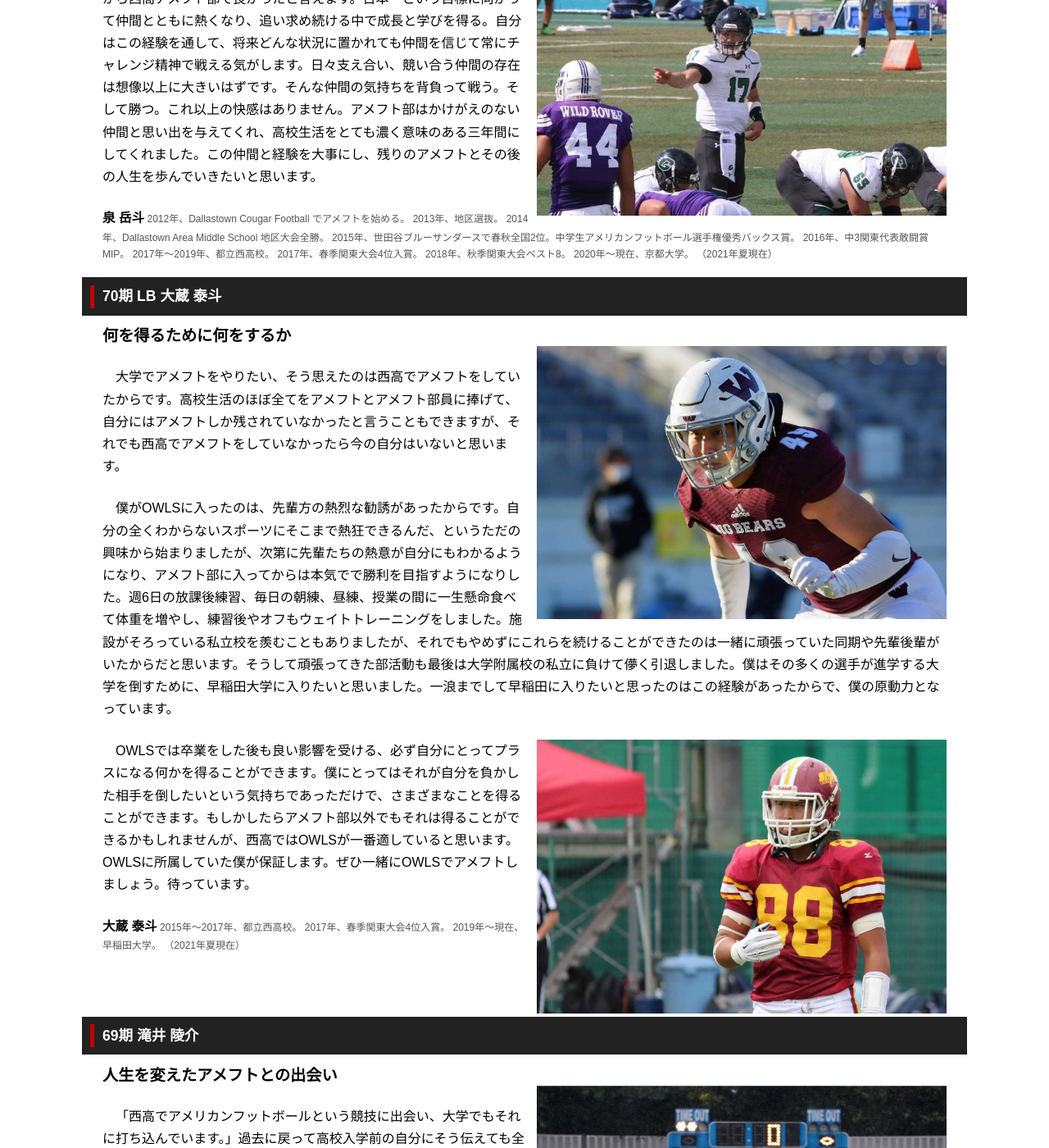
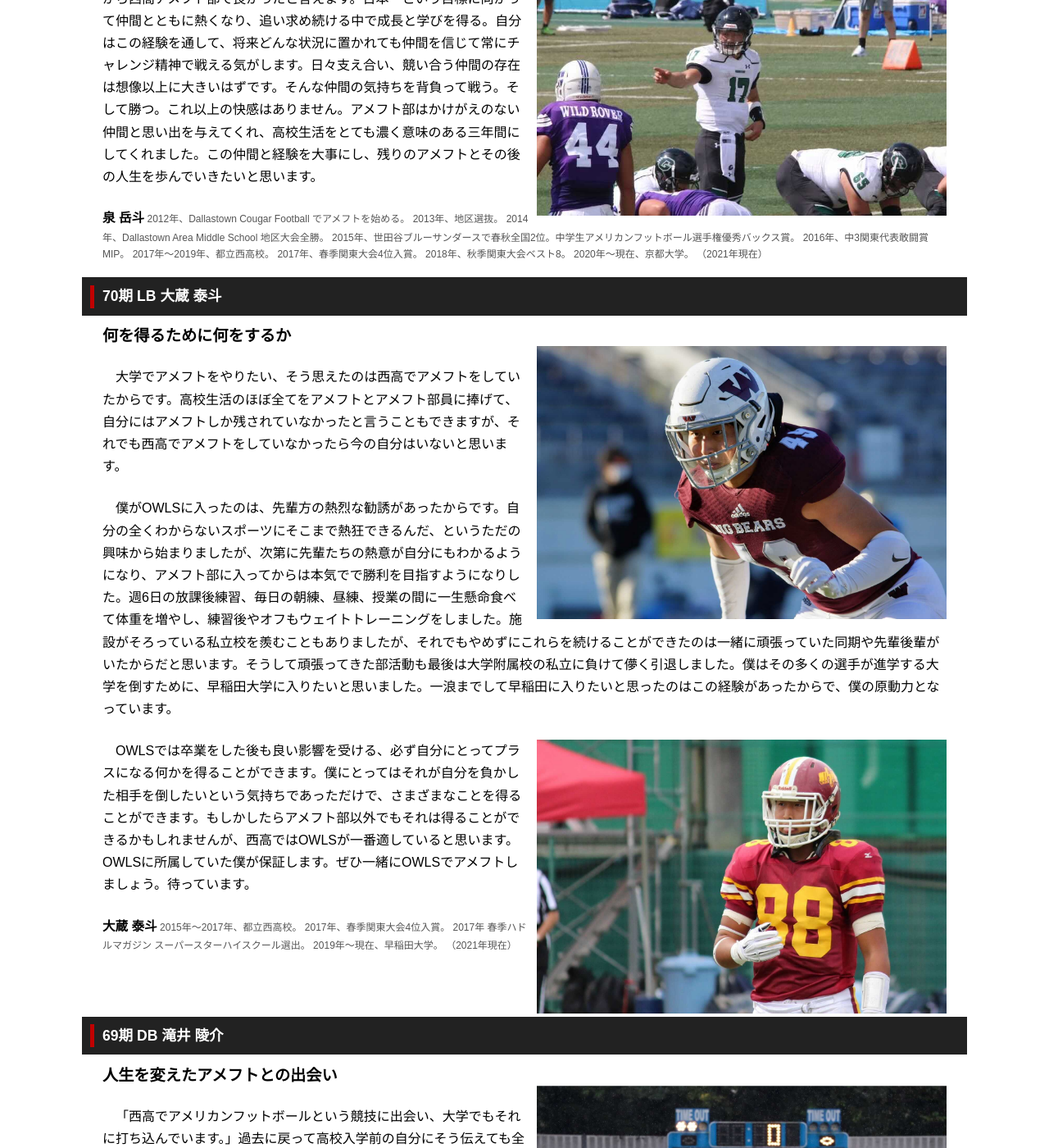
Before and after one commit to numa72/nishi-owls, a Jekyll site: the page built from message/obog.html, in a window 1280 px wide and 1400 px high, scrolled down 1195 px. Shown: the whole window at 82% size. Built offline with Jekyll 4.4.1, drawn with Linux system fonts in a browser that asks for light colours; some web fonts are replaced; some of the changed text lies outside the part shown.

Commit message:
update profiles in ob message

```diff
--- a/message/obog.html
+++ b/message/obog.html
@@ -50,7 +50,7 @@ title: 活躍中のOBより
         2017年、春季関東大会4位入賞。
         2018年、秋季関東大会ベスト8。
         2020年〜現在、京都大学。
-        （2021年夏現在）
+        （2021年現在）
     </p>
 
     <h2 id='70-okura'>70期 LB 大蔵 泰斗</h2>
@@ -78,11 +78,12 @@ title: 活躍中のOBより
         <span class="profile-title">大蔵 泰斗</span>
         2015年～2017年、都立西高校。
         2017年、春季関東大会4位入賞。
+        2017年 春季ハドルマガジン スーパースターハイスクール選出。
         2019年～現在、早稲田大学。
-        （2021年夏現在）
+        （2021年現在）
     </p>
 
-    <h2 id='69-takii'>69期 滝井 陵介</h2>
+    <h2 id='69-takii'>69期 DB 滝井 陵介</h2>
 
     <h3>人生を変えたアメフトとの出会い</h3>
     <div class="image-box">
@@ -103,6 +104,14 @@ title: 活躍中のOBより
         高校に入学すると、目の前に沢山の選択肢が広がっていると思います。その選択肢の一つにアメフトを加えて欲しいと思っています。
     </p>
 
+    <p class="profile">
+        <span class="profile-title">滝井 陵介</span>
+        2014年～2016年：都立西高校。
+        2015年、春季関東大会出場、秋季関東大会ベスト8。
+        2018年～現在、東京大学。
+        （2021年現在）
+    </p>
+
 </div>
 
 <p><a href="index.html">メッセージのトップに戻る</a></p>
```
